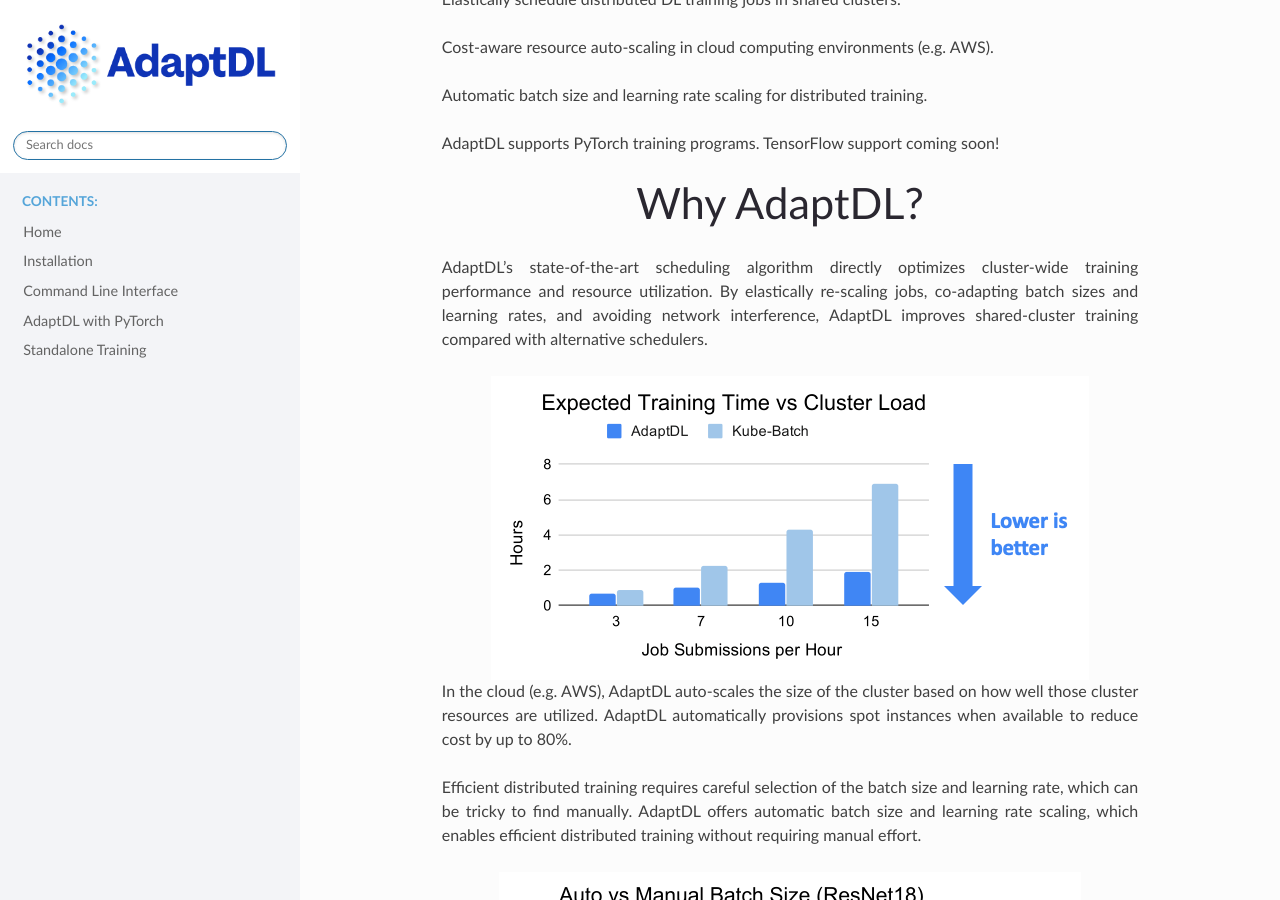
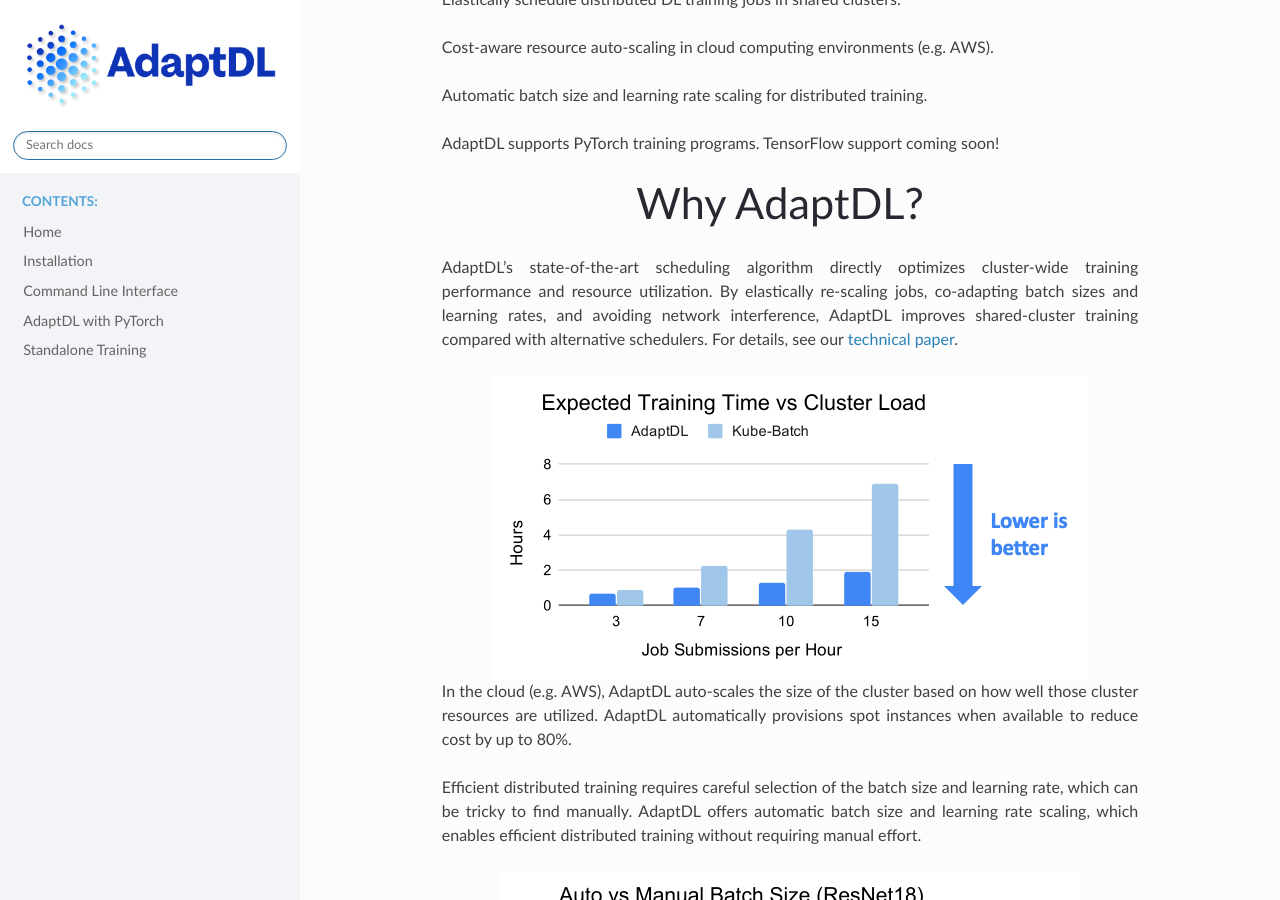
Before and after one commit to petuum/adaptdl, a Sphinx documentation site: the page built from docs/README.rst, in a window 1280 px wide and 900 px high, scrolled down 465 px. Built offline with Sphinx 7.4.7 and the Read the Docs theme 2.0.0, drawn with Linux system fonts in a browser that asks for light colours; pages that are not in the unit, such as notebooks, are missing from menus.

Commit message:
link to arxiv

```diff
--- a/docs/README.rst
+++ b/docs/README.rst
@@ -29,6 +29,7 @@ AdaptDL's state-of-the-art scheduling algorithm directly optimizes cluster-wide
 training performance and resource utilization. By elastically re-scaling jobs,
 co-adapting batch sizes and learning rates, and avoiding network interference,
 AdaptDL improves shared-cluster training compared with alternative schedulers.
+For details, see our `technical paper <https://arxiv.org/pdf/2008.12260.pdf>`_.
 
 .. image:: _static/img/scheduling-performance.png
   :align: center
```
